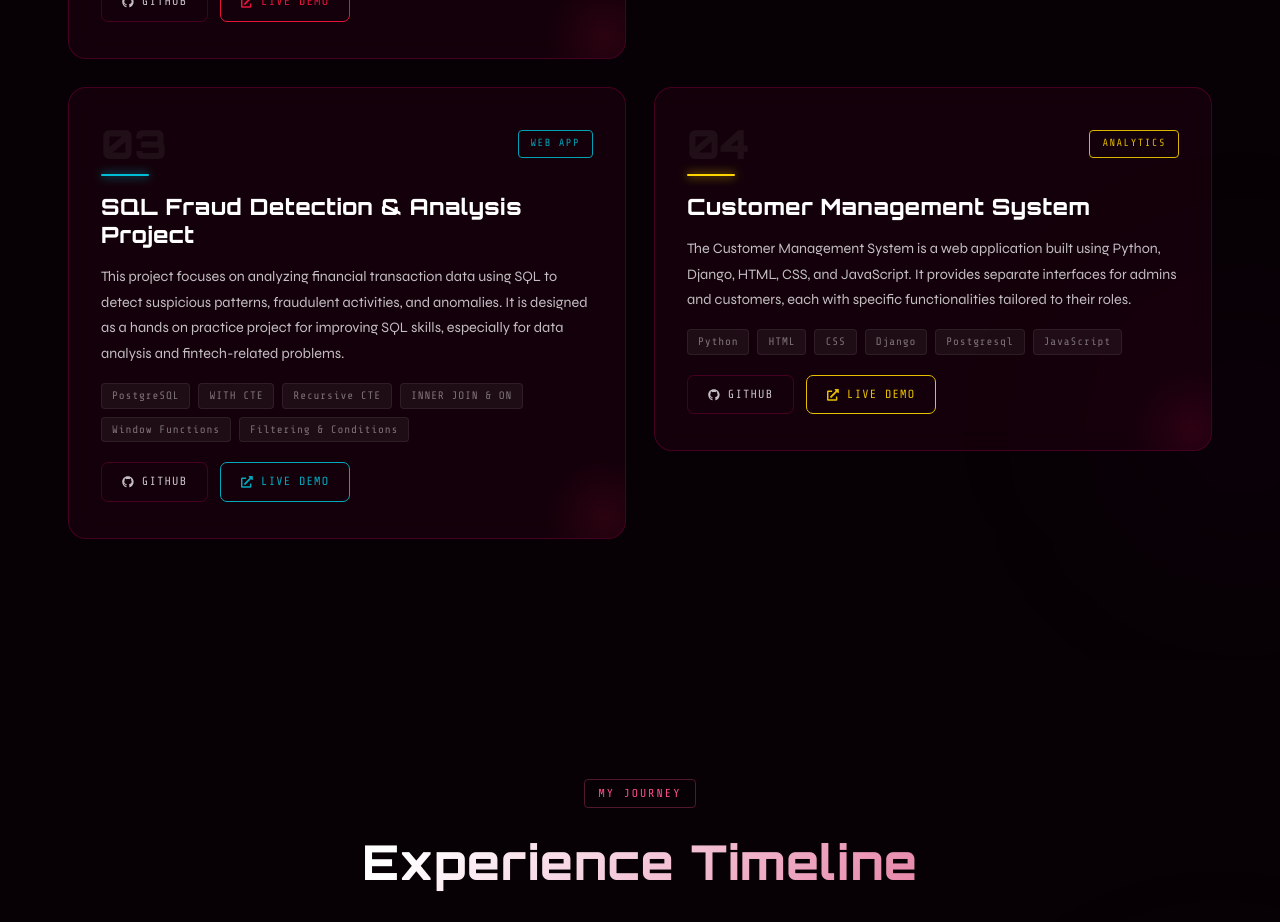
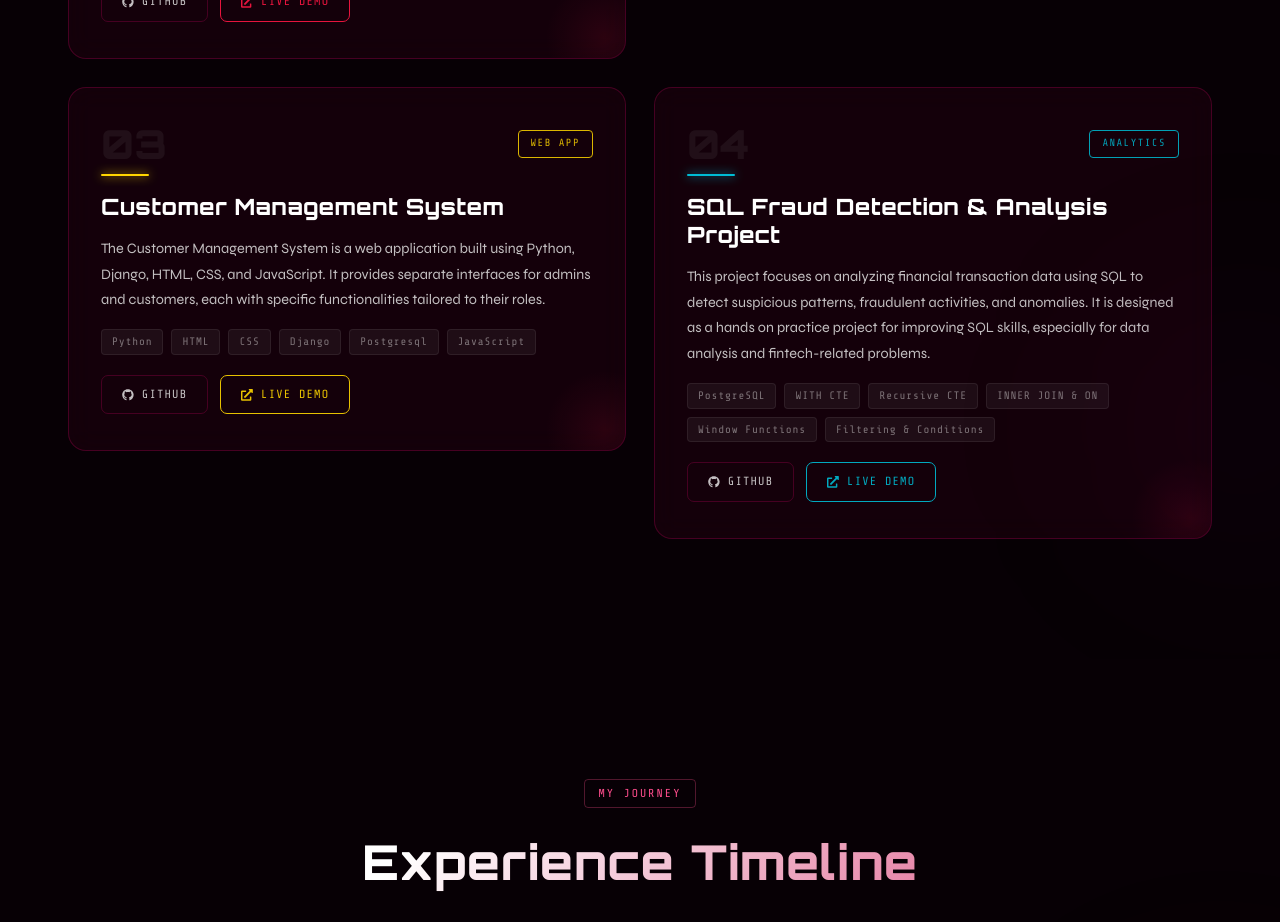
Before and after one commit to MohtashimUsmani/Portfolio, a React (Create React App) app: page / in a window 1280 px wide. Shown: the part 4020-4942 px from the top of the page. Built offline with nearby package versions, Linux system fonts and the light colour scheme.

Commit message:
Update Projects.js

```diff
--- a/src/sections/Projects.js
+++ b/src/sections/Projects.js
@@ -14,14 +14,14 @@ const PROJECTS = [
     desc:'Cinematic full-stack portfolio built with React and Django, featuring interactive data visualizations and smooth animations.',
     tech:['React','Django','Python','Framer Motion','PostgreSQL'],
     github:'https://github.com/MohtashimUsmani/mohtashim-portfolio', demo:'https://www.mohtashimusmani.me', accent:'#E040FB', badge:'Full Stack' },
-  { number:'03', title:'SQL Fraud Detection & Analysis Project',
+  { number:'03', title:'Customer Management System',
+    desc:'The Customer Management System is a web application built using Python, Django, HTML, CSS, and JavaScript. It provides separate interfaces for admins and customers, each with specific functionalities tailored to their roles.',
+    tech:['Python','HTML','CSS','Django','Postgresql','JavaScript'],
+    github:'https://github.com/MohtashimUsmani/Django-CMS-WebApp', demo:'https://example.com', accent:'#FFD600', badge:'WEB APP' },
+  { number:'04', title:'SQL Fraud Detection & Analysis Project',
     desc:'This project focuses on analyzing financial transaction data using SQL to detect suspicious patterns, fraudulent activities, and anomalies. It is designed as a hands on practice project for improving SQL skills, especially for data analysis and fintech-related problems.',
     tech:['PostgreSQL','WITH CTE','Recursive CTE','INNER JOIN & ON','Window Functions', 'Filtering & Conditions'],
-    github:'https://github.com/MohtashimUsmani/SQL-Data-Analyst-Project', demo:'https://www.linkedin.com/posts/mohtashim-usmani_opentowork-sql-dataanalytics-ugcPost-7453883417584148480-NE8r/?utm_source=share&utm_medium=member_desktop&rcm=ACoAAEFS_50BvDQCMqODwWdJa1dYaHINVM8rw7E', accent:'#00BCD4', badge:'Web App' },
-  { number:'04', title:'Customer Management System',
-    desc:'The Customer Management System is a web application built using Python, Django, HTML, CSS, and JavaScript. It provides separate interfaces for admins and customers, each with specific functionalities tailored to their roles.',
-    tech:['Python','HTML','CSS','Django','Postgresql','JavaScript'],
-    github:'https://github.com/MohtashimUsmani/Django-CMS-WebApp', demo:'https://example.com', accent:'#FFD600', badge:'Analytics' },
+    github:'https://github.com/MohtashimUsmani/SQL-Data-Analyst-Project', demo:'https://www.linkedin.com/posts/mohtashim-usmani_opentowork-sql-dataanalytics-ugcPost-7453883417584148480-NE8r/?utm_source=share&utm_medium=member_desktop&rcm=ACoAAEFS_50BvDQCMqODwWdJa1dYaHINVM8rw7E', accent:'#00BCD4', badge:'Analytics' },
 ];
 
 const ProjectCard = ({ project, index }) => (
```
